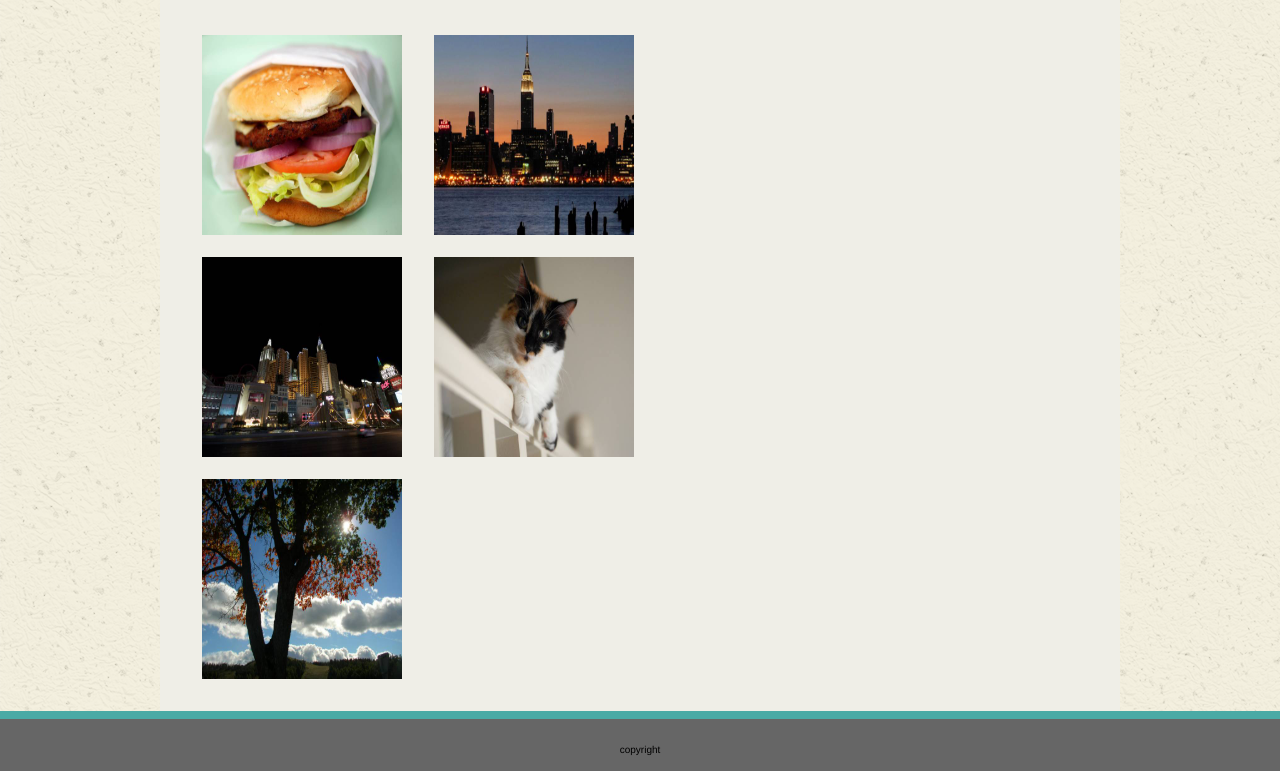
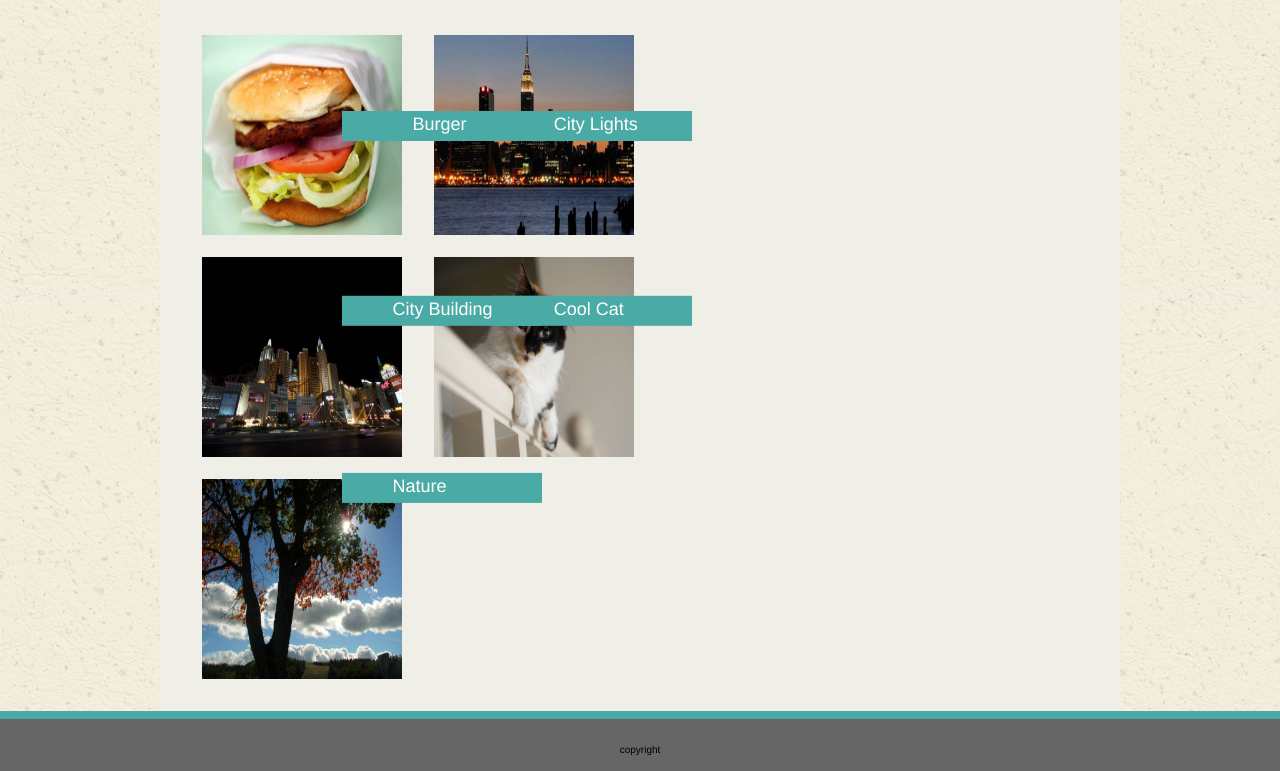
Before and after one commit to Mortezazoughi/mortezazoughi.github.io, a plain HTML site: page portfolio.html in a window 1280 px wide. Shown: the part 197-968 px from the top of the page. Drawn offline with Linux system fonts and the light colour scheme.

Commit message:
WIP: fixing the portfolio page, adding text on the images

```diff
--- a/assets/css/style-portfolio.css
+++ b/assets/css/style-portfolio.css
@@ -22,13 +22,13 @@ html, body {
     width: 15%;
     height: 100%;
     display: block;
-    margin-left: 450px;
+    margin-left: 485px;
     background-color: #4aaaa5;
 }
 .tags {
     float: right;
     height: 100%;
-    margin-right: 450px;
+    margin-right: 470px;
 }
 
 .tags a{
@@ -103,6 +103,93 @@ body {
 
 }
 
+.cells {
+    position: absolute;
+    top: 40%;
+    left: 28%;
+    transform: translate(-28%, -40%);
+}
+
+.cells {
+    color: white;
+    background-color: #4aaaa5;
+    height: 30px;
+    width:200px;
+    margin-left: 40px;
+    padding-left: 70px;
+    padding-top: 3px;
+}
+
+.citylight {
+    position: absolute;
+    top: 40%;
+    left: 41%;
+    transform: translate(-41%, -40%);
+}
+
+ .citylight {
+    color: white;
+    background-color: #4aaaa5;
+    height: 30px;
+    width:200px;
+    margin-left: 49px;
+    padding-left: 62px;
+    padding-top: 3px;
+}
+
+.city-building {
+    position: absolute;
+    top: 64%;
+    left: 28%;
+    transform: translate(-28%, -64%);
+}
+
+.city-building {
+    color: white;
+    background-color: #4aaaa5;
+    height: 30px;
+    width:200px;
+    margin-left: 40px;
+    padding-left: 50px;
+    padding-top: 3px;
+}
+
+.cool-cat {
+    position: absolute;
+    top: 64%;
+    left: 41%;
+    transform: translate(-41%, -64%);
+}
+
+ .cool-cat {
+    color: white;
+    background-color: #4aaaa5;
+    height: 30px;
+    width:200px;
+    margin-left: 49px;
+    padding-left: 62px;
+    padding-top: 3px;
+}
+
+.trees {
+    position: absolute;
+    top: 87%;
+    left: 28%;
+    transform: translate(-28%, -87%);
+}
+
+.trees {
+    color: white;
+    background-color: #4aaaa5;
+    height: 30px;
+    width:200px;
+    margin-left: 40px;
+    padding-left: 50px;
+    padding-top: 3px;
+}
+
+
+
 .text {
     height: 10px;
     width: 100%;
--- a/portfolio.html
+++ b/portfolio.html
@@ -51,20 +51,45 @@
 
             <table>
                 <tr>
-                    <td><img class="burger" src="assets/images/Burger.jpg" alt="burgers"></td>
+                    <td><img class="burger" src="assets/images/Burger.jpg" alt="burgers" >
+                      <div class="cells">
+                          Burger
+                      </div>
+                    </td>
 
-                    <td><img class="city" src="assets/images/city.jpg" alt="city"></td>
+
+                    <td><img class="city" src="assets/images/city.jpg" alt="city">
+                    <div class="citylight">
+                        City Lights
+
+                    </div>
+                    </td>
+
                 </tr>
                 <tr>
-                    <td><img class="buildings" src="assets/images/buildings.jpg" alt="buildings"></td>
+                    <td><img class="buildings" src="assets/images/buildings.jpg" alt="buildings">
+                    <div class="city-building">
+                        City Buildings
 
-                    <td><img class="cat" src="assets/images/cats.jpg" alt="cats"></td>
+                    </div>
+                    </td>
+
+
+                    <td><img class="cat" src="assets/images/cats.jpg" alt="cats">
+                    <div class="cool-cat">
+                    Cool Cat
+                </div>
+                    </td>
 
                 </tr>
 
-                <tr>
+                <tr><td><img class="nature" src="assets/images/nature.jpg" alt="nature">
 
-                    <td><img class="nature" src="assets/images/nature.jpg" alt="nature"></td>
+                <div class="trees">
+                    Nature
+
+                </div>
+                </td>
 
 
                 </tr>
```
